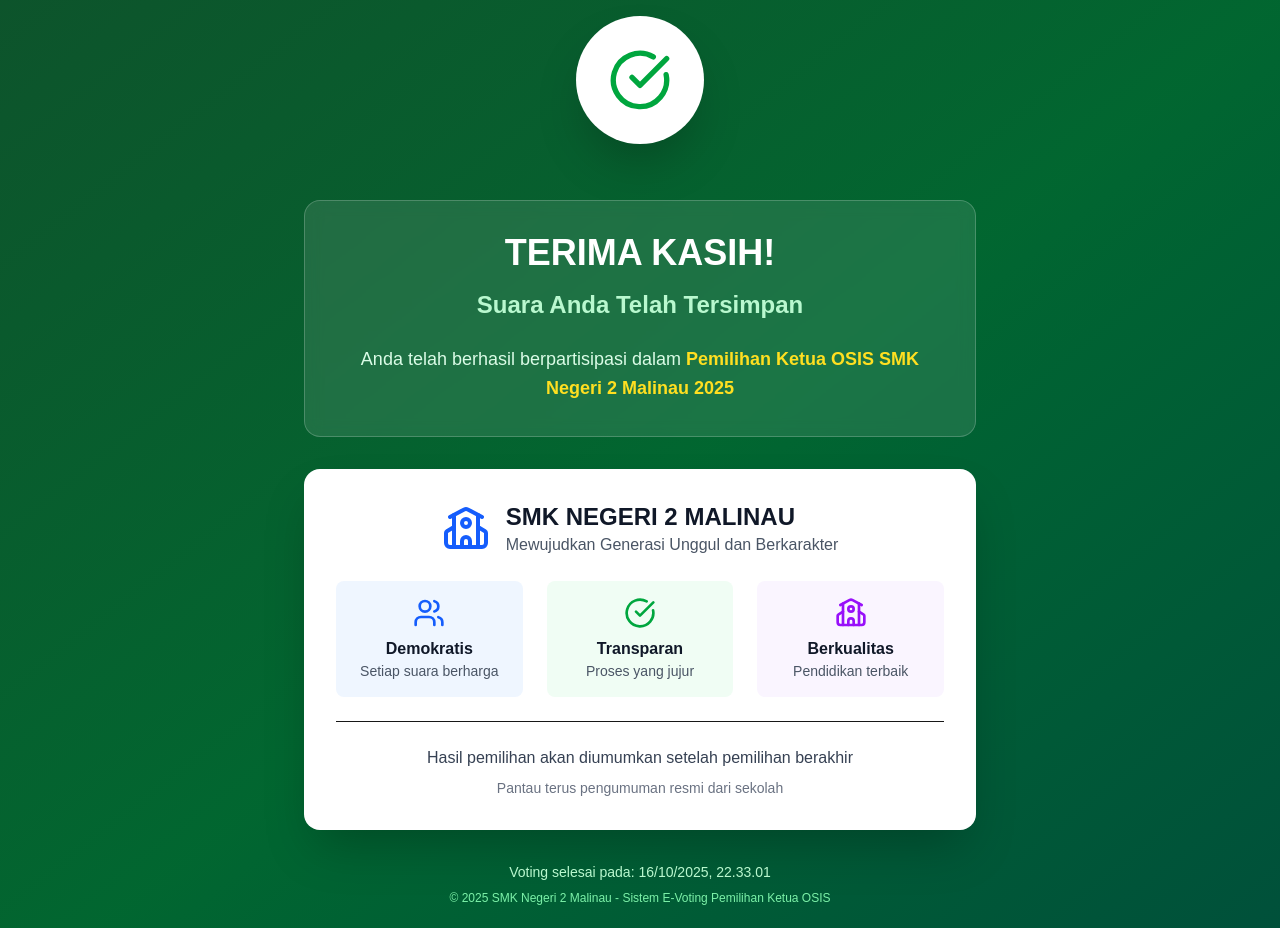
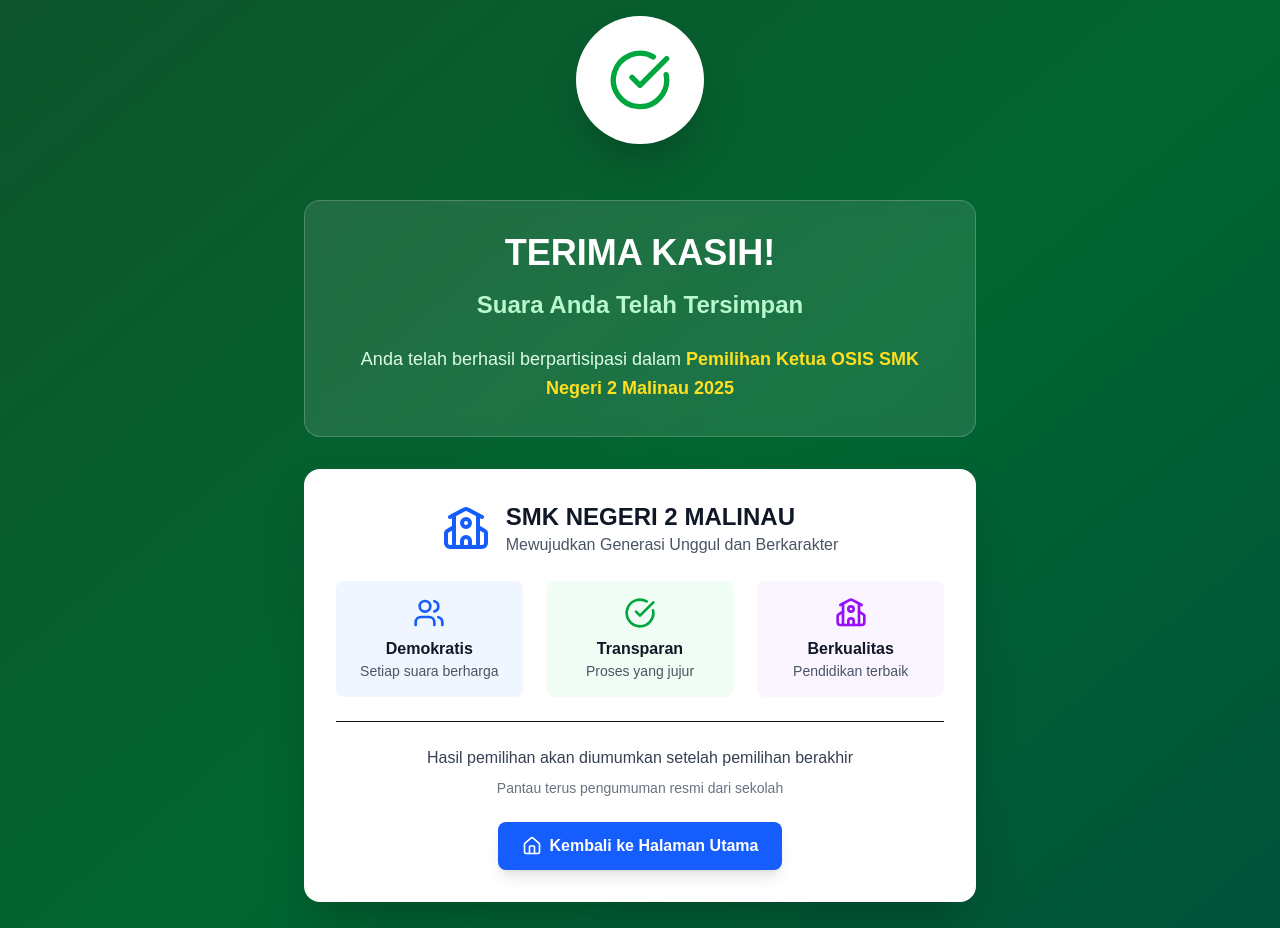
Before and after one commit to pindoyono/e-vote, a Next.js app: page /vote/1/thank-you in a window 1280 px wide. Shown: the top 928 px of the page. Built offline with nearby package versions, Linux system fonts and the light colour scheme; no server answers; the database is empty.

Commit message:
feat: Add back to home button on thank you page
- Add Home icon from lucide-react
- Add useRouter for navigation
- Add blue button with hover effect to return to homepage
- Improve UX by allowing voters to easily navigate back after voting

```diff
--- a/src/app/vote/[token]/thank-you/page.tsx
+++ b/src/app/vote/[token]/thank-you/page.tsx
@@ -1,8 +1,8 @@
 'use client'
 
 import { useEffect, useState } from 'react'
-import { useParams } from 'next/navigation'
-import { CheckCircle, Users, School } from 'lucide-react'
+import { useParams, useRouter } from 'next/navigation'
+import { CheckCircle, Users, School, Home } from 'lucide-react'
 
 interface VoterInfo {
     name: string
@@ -12,6 +12,7 @@ interface VoterInfo {
 
 export default function ThankYouPage() {
     const params = useParams()
+    const router = useRouter()
     const [voter, setVoter] = useState<VoterInfo | null>(null)
     const [loading, setLoading] = useState(true)
     const voteToken = params.token as string
@@ -121,9 +122,18 @@ export default function ThankYouPage() {
                         <p className="text-gray-700 font-medium mb-2">
                             Hasil pemilihan akan diumumkan setelah pemilihan berakhir
                         </p>
-                        <p className="text-sm text-gray-500">
+                        <p className="text-sm text-gray-500 mb-6">
                             Pantau terus pengumuman resmi dari sekolah
                         </p>
+
+                        {/* Button Kembali ke Halaman Utama */}
+                        <button
+                            onClick={() => router.push('/')}
+                            className="inline-flex items-center px-6 py-3 bg-blue-600 hover:bg-blue-700 text-white font-semibold rounded-lg shadow-lg transition-all duration-200 transform hover:scale-105"
+                        >
+                            <Home className="w-5 h-5 mr-2" />
+                            Kembali ke Halaman Utama
+                        </button>
                     </div>
                 </div>
 
```
